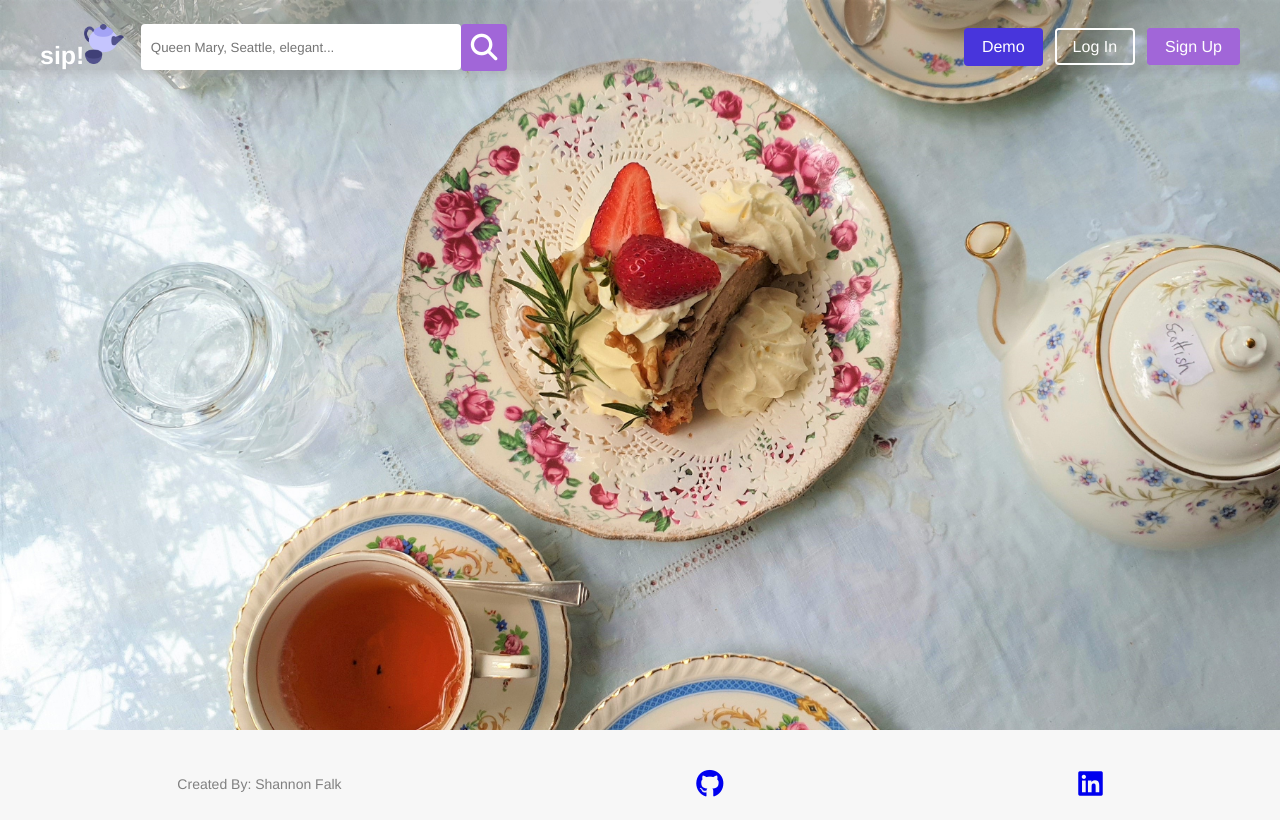
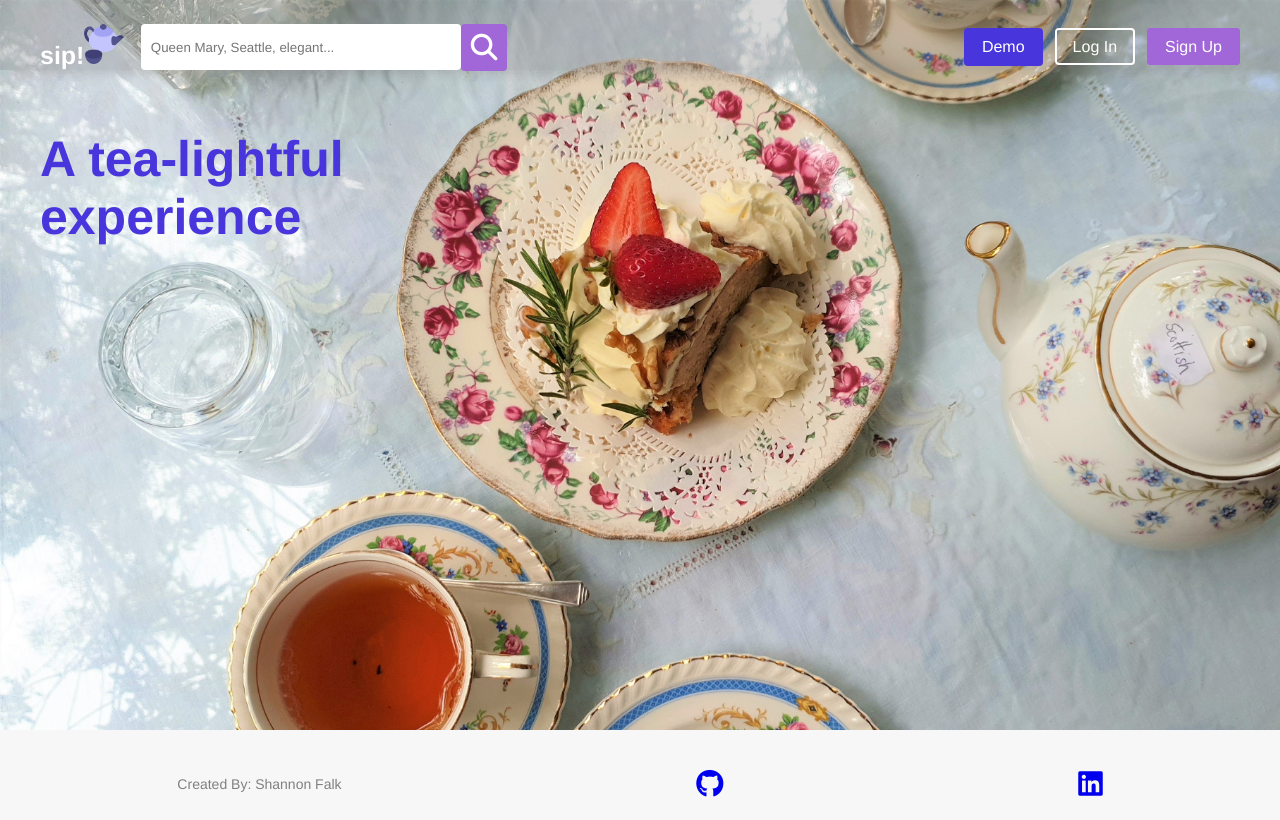
Before and after one commit to ShanFalk/Sip, a React (Create React App) app in the folder authenticate-me/frontend/: page / in a window 1280 px wide. Built offline with nearby package versions, Linux system fonts and the light colour scheme; no server answers.

Commit message:
added splash info

```diff
--- a/authenticate-me/frontend/src/components/LandingPage/LandingPage.css
+++ b/authenticate-me/frontend/src/components/LandingPage/LandingPage.css
@@ -22,3 +22,16 @@
     overflow: auto;
     padding-bottom: 180px;
 }
+
+.splash-title-div {
+    width: 50%;
+}
+
+.splash-title {
+    color: rgb(72, 53, 220);
+    padding-left: 40px;
+    font-size: 50px;
+    width: 100%;
+    max-width: 50%;
+    margin-top: 60px;
+}
--- a/authenticate-me/frontend/src/components/LandingPage/index.js
+++ b/authenticate-me/frontend/src/components/LandingPage/index.js
@@ -7,7 +7,11 @@ const LandingPage = () => {
         <Navigation />
         <div id='background-image-main'></div>
         <div className='wrap'>
-            <div className='main'></div>
+            <div className='main'>
+            <div className='splash-title-div'>
+                <h1 className='splash-title'>A tea-lightful experience</h1>
+            </div>
+            </div>
         </div>
         </>
     )
```
